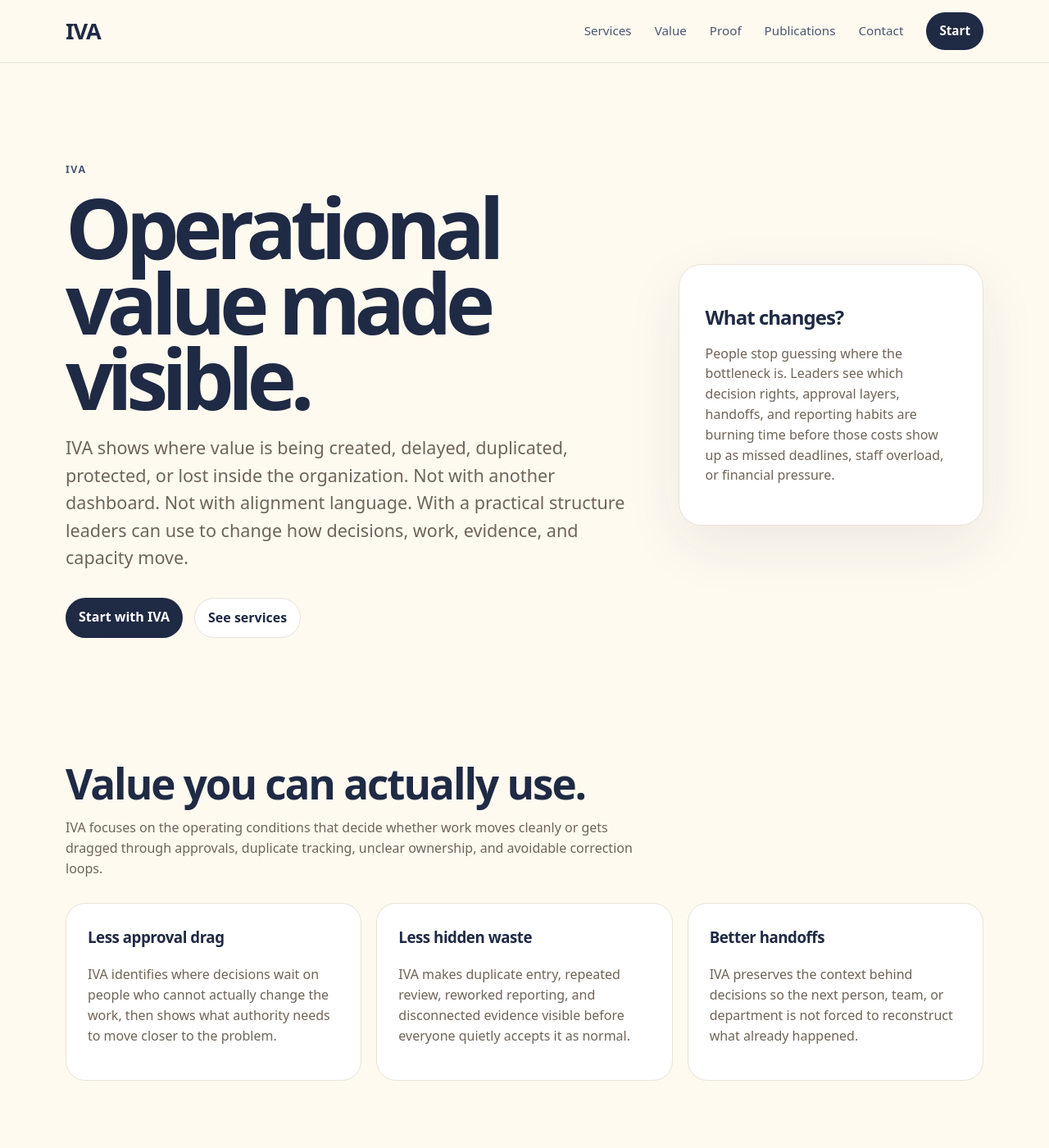
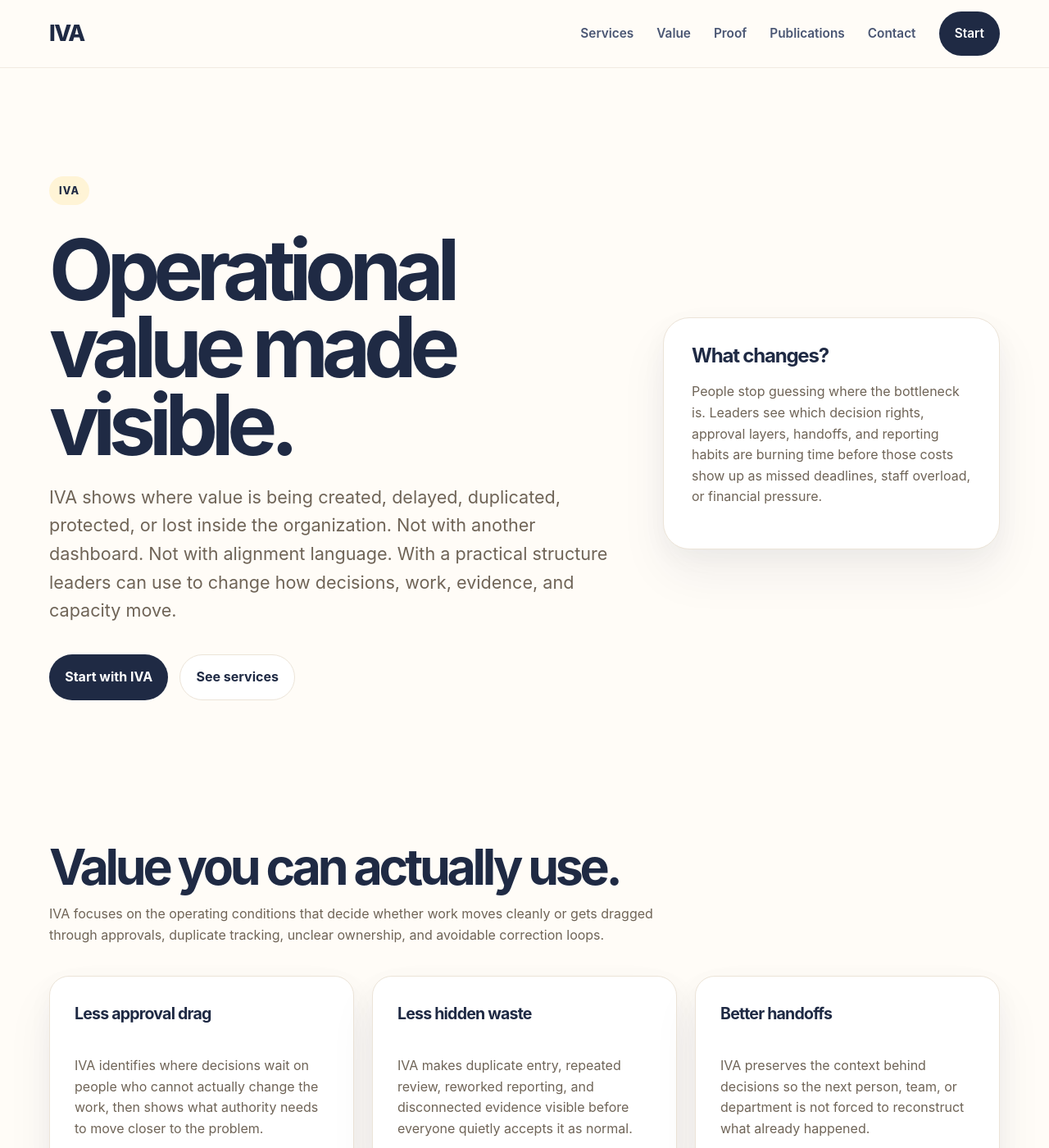
Before and after one commit to efost7873/ivasolution.com, a Jekyll site: the page built from index.html, in a window 1280 px wide and 1400 px high. Shown: the whole window at 82% size. Built offline with Jekyll 4.4.1, drawn with Linux system fonts in a browser that asks for light colours.

Commit message:
Refactor CSS styles for improved layout and design

```diff
--- a/assets/css/style.css
+++ b/assets/css/style.css
@@ -6,23 +6,56 @@
   --iva-slate: #4A5673;
   --iva-amber: #F2A900;
   --iva-amber-light: #FFF4D6;
-  --iva-bg: #FFFAF0;
-  --iva-white: #FFFFFF;
+
+  --iva-bg: #FFFCF7;
+  --iva-surface: #FFFFFF;
+  --iva-surface-soft: #FFFDF8;
+
   --iva-text: #2B2620;
   --iva-muted: #6F6457;
-  --iva-border: #E9E2D8;
+
+  --iva-border: #ECE4D8;
+
+  --iva-shadow:
+    0 10px 30px rgba(31, 42, 68, 0.04),
+    0 30px 60px rgba(31, 42, 68, 0.06);
+
+  --iva-radius-lg: 32px;
+  --iva-radius-md: 24px;
+  --iva-radius-sm: 18px;
+
+  --iva-transition: 180ms ease;
 }
 
 * {
   box-sizing: border-box;
 }
 
+html {
+  scroll-behavior: smooth;
+}
+
 body {
   margin: 0;
-  font-family: system-ui, -apple-system, BlinkMacSystemFont, "Segoe UI", sans-serif;
+  background: var(--iva-bg);
   color: var(--iva-text);
-  background: var(--iva-bg);
-  line-height: 1.55;
+
+  font-family:
+    Inter,
+    system-ui,
+    -apple-system,
+    BlinkMacSystemFont,
+    "Segoe UI",
+    sans-serif;
+
+  line-height: 1.6;
+  text-rendering: optimizeLegibility;
+  -webkit-font-smoothing: antialiased;
+}
+
+img {
+  max-width: 100%;
+  display: block;
 }
 
 a {
@@ -30,21 +63,25 @@ a {
 }
 
 .container {
-  width: min(1120px, calc(100% - 40px));
+  width: min(1160px, calc(100% - 40px));
   margin: 0 auto;
 }
 
 .site-header {
-  background: rgba(255, 250, 240, 0.92);
-  border-bottom: 1px solid var(--iva-border);
   position: sticky;
   top: 0;
-  z-index: 10;
-  backdrop-filter: blur(14px);
+  z-index: 100;
+
+  background: rgba(255, 252, 247, 0.86);
+
+  backdrop-filter: blur(18px);
+
+  border-bottom: 1px solid rgba(236, 228, 216, 0.72);
 }
 
 .header-inner {
-  min-height: 76px;
+  min-height: 82px;
+
   display: flex;
   align-items: center;
   justify-content: space-between;
@@ -52,95 +89,160 @@ a {
 
 .brand,
 .footer-brand {
+  text-decoration: none;
+
+  color: var(--iva-blue);
+
   font-weight: 800;
-  letter-spacing: -0.04em;
   font-size: 1.7rem;
-  color: var(--iva-blue);
-  text-decoration: none;
+
+  letter-spacing: -0.06em;
 }
 
 .site-nav {
   display: flex;
+  align-items: center;
   gap: 28px;
-  align-items: center;
-  font-size: 0.95rem;
 }
 
 .site-nav a {
   text-decoration: none;
+
   color: var(--iva-slate);
+
+  font-size: 0.96rem;
+  font-weight: 600;
+
+  transition: color var(--iva-transition);
+}
+
+.site-nav a:hover {
+  color: var(--iva-blue);
 }
 
 .nav-cta,
 .button {
+  display: inline-flex;
+  align-items: center;
+  justify-content: center;
+
+  padding: 0.9rem 1.2rem;
+
+  border-radius: 999px;
+
+  text-decoration: none;
+
   background: var(--iva-blue);
   color: white !important;
-  padding: 0.7rem 1rem;
-  border-radius: 999px;
-  text-decoration: none;
+
   font-weight: 700;
+
+  transition:
+    transform var(--iva-transition),
+    opacity var(--iva-transition),
+    background var(--iva-transition);
+}
+
+.button:hover,
+.nav-cta:hover {
+  transform: translateY(-1px);
+  opacity: 0.96;
+}
+
+.button.secondary {
+  background: var(--iva-surface);
+
+  color: var(--iva-blue) !important;
+
+  border: 1px solid var(--iva-border);
 }
 
 .hero {
-  padding: 108px 0 80px;
+  padding: 120px 0 90px;
 }
 
 .hero-grid {
   display: grid;
-  grid-template-columns: minmax(0, 1.3fr) minmax(320px, 0.7fr);
-  gap: 56px;
+  grid-template-columns: minmax(0, 1.25fr) minmax(320px, 0.75fr);
+
+  gap: 64px;
   align-items: center;
 }
 
 .eyebrow {
-  color: var(--iva-slate);
+  display: inline-flex;
+  align-items: center;
+
+  padding: 0.45rem 0.75rem;
+
+  border-radius: 999px;
+
+  background: var(--iva-amber-light);
+
+  color: var(--iva-blue);
+
+  font-size: 0.78rem;
   font-weight: 800;
+
+  letter-spacing: 0.1em;
   text-transform: uppercase;
-  letter-spacing: 0.12em;
-  font-size: 0.78rem;
 }
 
 h1 {
-  margin: 14px 0 22px;
+  margin:
+    20px 0
+    24px;
+
   max-width: 780px;
-  font-size: clamp(3.4rem, 8vw, 6.8rem);
-  line-height: 0.9;
-  letter-spacing: -0.075em;
+
+  font-size: clamp(3.6rem, 8vw, 7rem);
+
+  line-height: 0.92;
+  letter-spacing: -0.08em;
+
   color: var(--iva-blue);
 }
 
 .hero-copy {
-  max-width: 700px;
-  font-size: clamp(1.12rem, 2vw, 1.35rem);
+  max-width: 720px;
+
+  font-size: clamp(1.12rem, 1.8vw, 1.35rem);
+
   color: var(--iva-muted);
 }
 
 .hero-actions {
   display: flex;
+  flex-wrap: wrap;
   gap: 14px;
-  flex-wrap: wrap;
-  margin-top: 32px;
+
+  margin-top: 36px;
 }
 
-.button.secondary {
-  background: var(--iva-white);
-  color: var(--iva-blue) !important;
+.panel,
+.card,
+.highlight {
+  background: var(--iva-surface);
+
   border: 1px solid var(--iva-border);
+
+  box-shadow: var(--iva-shadow);
 }
 
 .panel {
-  background: var(--iva-white);
-  border: 1px solid var(--iva-border);
-  border-radius: 28px;
-  padding: 32px;
-  box-shadow: 0 24px 70px rgba(31, 42, 68, 0.08);
+  padding: 34px;
+
+  border-radius: var(--iva-radius-lg);
 }
 
 .panel h2,
 .section h2 {
+  margin-top: 0;
+
   color: var(--iva-blue);
-  letter-spacing: -0.04em;
-  line-height: 1;
+
+  letter-spacing: -0.05em;
+  line-height: 0.98;
 }
 
 .panel p,
@@ -150,91 +252,173 @@ h1 {
 }
 
 .section {
-  padding: 72px 0;
+  padding: 84px 0;
 }
 
 .section-header {
-  max-width: 720px;
-  margin-bottom: 30px;
+  max-width: 760px;
+
+  margin-bottom: 36px;
 }
 
 .section-header h2 {
-  font-size: clamp(2rem, 4vw, 3.4rem);
-  margin: 0 0 14px;
+  margin:
+    0 0
+    16px;
+
+  font-size: clamp(2.2rem, 5vw, 3.8rem);
+
+  line-height: 0.96;
+  letter-spacing: -0.07em;
+
+  color: var(--iva-blue);
 }
 
 .card-grid {
   display: grid;
   grid-template-columns: repeat(3, minmax(0, 1fr));
-  gap: 18px;
+
+  gap: 22px;
 }
 
 .card {
-  background: var(--iva-white);
-  border: 1px solid var(--iva-border);
-  border-radius: 24px;
-  padding: 26px;
+  display: flex;
+  flex-direction: column;
+
+  justify-content: space-between;
+
+  padding: 30px;
+
+  border-radius: var(--iva-radius-md);
+
+  transition:
+    transform var(--iva-transition),
+    box-shadow var(--iva-transition);
+}
+
+.card:hover {
+  transform: translateY(-3px);
+
+  box-shadow:
+    0 12px 40px rgba(31, 42, 68, 0.08),
+    0 40px 80px rgba(31, 42, 68, 0.08);
 }
 
 .card h3 {
   margin-top: 0;
+
   color: var(--iva-blue);
-  letter-spacing: -0.025em;
+
+  font-size: 1.22rem;
+
+  letter-spacing: -0.04em;
+}
+
+.card .button,
+.card .button.secondary {
+  margin-top: 22px;
 }
 
 .highlight {
-  background: var(--iva-amber-light);
-  border-radius: 32px;
-  padding: 46px;
-  border: 1px solid #f5deb1;
+  padding: 56px;
+
+  border-radius: 40px;
+
+  background:
+    linear-gradient(
+      180deg,
+      #fffdf8 0%,
+      #fff8e8 100%
+    );
 }
 
 .site-footer {
+  margin-top: 40px;
+
+  padding: 52px 0;
+
   border-top: 1px solid var(--iva-border);
-  padding: 44px 0;
-  background: var(--iva-white);
+
+  background: var(--iva-surface);
 }
 
 .footer-inner {
   display: flex;
   justify-content: space-between;
-  gap: 32px;
+  gap: 40px;
 }
 
 .footer-inner p {
-  margin: 8px 0 0;
+  margin: 10px 0 0;
+
   color: var(--iva-muted);
 }
 
 .footer-legal {
   text-align: right;
-  font-size: 0.9rem;
+
+  font-size: 0.92rem;
 }
 
-@media (max-width: 820px) {
+.footer-legal a {
+  text-decoration: none;
+}
+
+.footer-legal a:hover {
+  text-decoration: underline;
+}
+
+@media (max-width: 980px) {
   .hero-grid,
   .card-grid,
   .footer-inner {
     grid-template-columns: 1fr;
+
     display: block;
   }
 
-  .site-nav {
-    gap: 14px;
-    font-size: 0.88rem;
-  }
-
-  .hero {
-    padding-top: 72px;
-  }
-
   .panel,
-  .highlight {
-    margin-top: 32px;
+  .highlight,
+  .card {
+    margin-top: 24px;
   }
 
   .footer-legal {
     text-align: left;
+
     margin-top: 24px;
   }
 }
+
+@media (max-width: 760px) {
+  .site-nav {
+    gap: 14px;
+
+    font-size: 0.88rem;
+
+    overflow-x: auto;
+
+    padding-bottom: 4px;
+  }
+
+  .hero {
+    padding-top: 88px;
+  }
+
+  h1 {
+    font-size: clamp(3rem, 14vw, 5rem);
+  }
+
+  .section {
+    padding: 64px 0;
+  }
+
+  .highlight {
+    padding: 34px;
+  }
+
+  .card,
+  .panel {
+    padding: 24px;
+  }
+}
```
